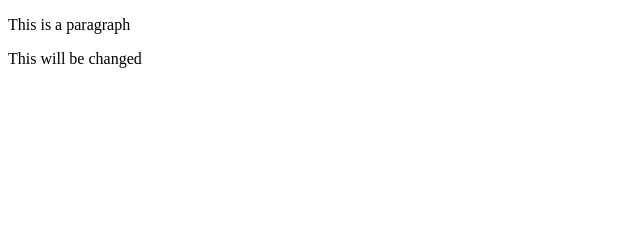
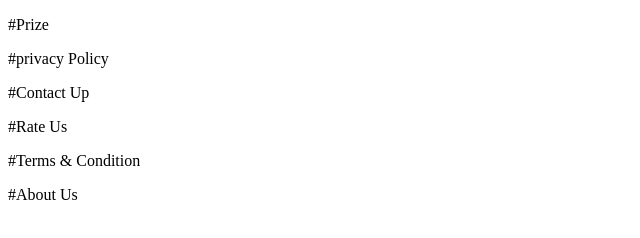
Before and after one commit to mdshadatrahman/mdshadatrahman.github.io, a plain HTML site: page index.html in a window 1280 px wide. Shown: the whole page, without its empty margins (0-640 px from the left). Drawn offline with Linux system fonts and the light colour scheme.

Commit message:
Added some # tags

```diff
--- a/index.html
+++ b/index.html
@@ -1,8 +1,12 @@
 <!DOCTYPE html>
 <html>
     <body>
-        <p>This is a paragraph</p>
-        <p>This will be changed</p>
+        <p>#Prize</p>
+        <p>#privacy Policy</p>
+        <p>#Contact Up</p>
+        <p>#Rate Us</p>
+        <p>#Terms & Condition</p>
+        <p>#About Us</p>
     </body>
 
 </html>
```
